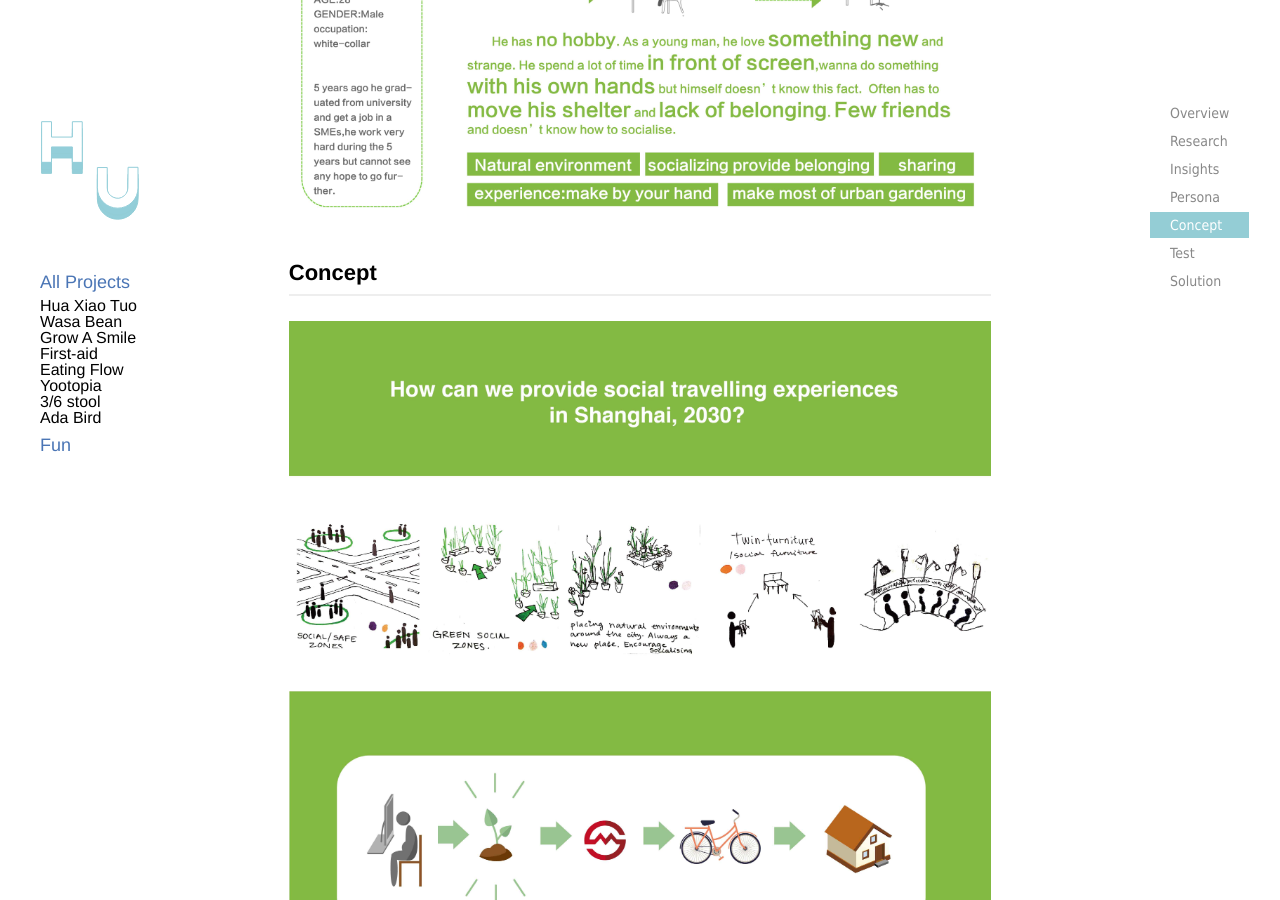
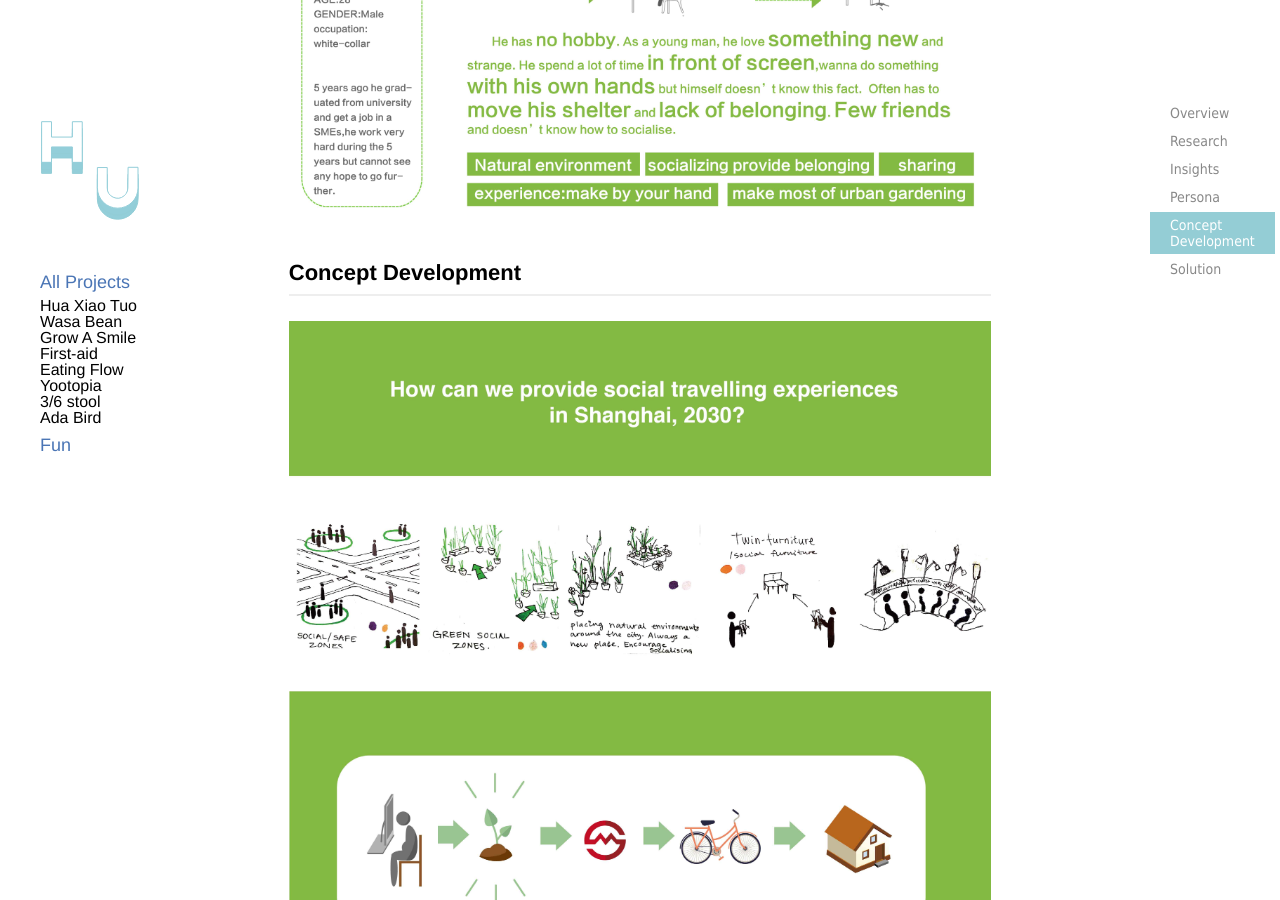
Before and after one commit to yuanyuanhu96/Potfolio-Archive, a Jekyll site: the page built from _posts/2017-7-2-Grow-A-Smile.md, in a window 1280 px wide and 900 px high, scrolled down 3513 px. Built offline with Jekyll 4.4.1, drawn with Linux system fonts in a browser that asks for light colours.

Commit message:
Update 2017-7-2-Grow-A-Smile.md

```diff
--- a/_posts/2017-7-2-Grow-A-Smile.md
+++ b/_posts/2017-7-2-Grow-A-Smile.md
@@ -11,9 +11,8 @@ step1: Overview
 step2: Research
 step3: Insights
 step4: Persona
-step5: Concept
-step6: Test
-step7: Solution
+step5: Concept Development
+step6: Solution
 ---
 
 <head>
@@ -64,24 +63,20 @@ step7: Solution
 
 <div id="step5" class="dowebok">
 
-<h2>Concept</h2>
+<h2>Concept Development</h2>
 <p>
 <img alt="Git Bash" src="images/GAS/GAS-img-08.jpg"/>
 <img alt="Git Bash" src="images/GAS/GAS-img-09.jpg"/>
 <img alt="Git Bash" src="images/GAS/GAS-img-10.jpg"/>
 </p>
+
+<h3>Test</h3>
+<p><img alt="Git Bash" src="images/GAS/GAS-img-11.jpg"/></p>
 </div>
 
-<div id="step6" class="dowebok">
 
 
-<h2>Test</h2>
-<p><img alt="Git Bash" src="images/GAS/GAS-img-11.jpg"/></p>
-
-
-</div>
-
-<div id="step7" class="dowebok">
+<div id="step6" class="dowebok">
 
 <h2>Solution</h2>
 <h3>Concept Video</h3>
```
